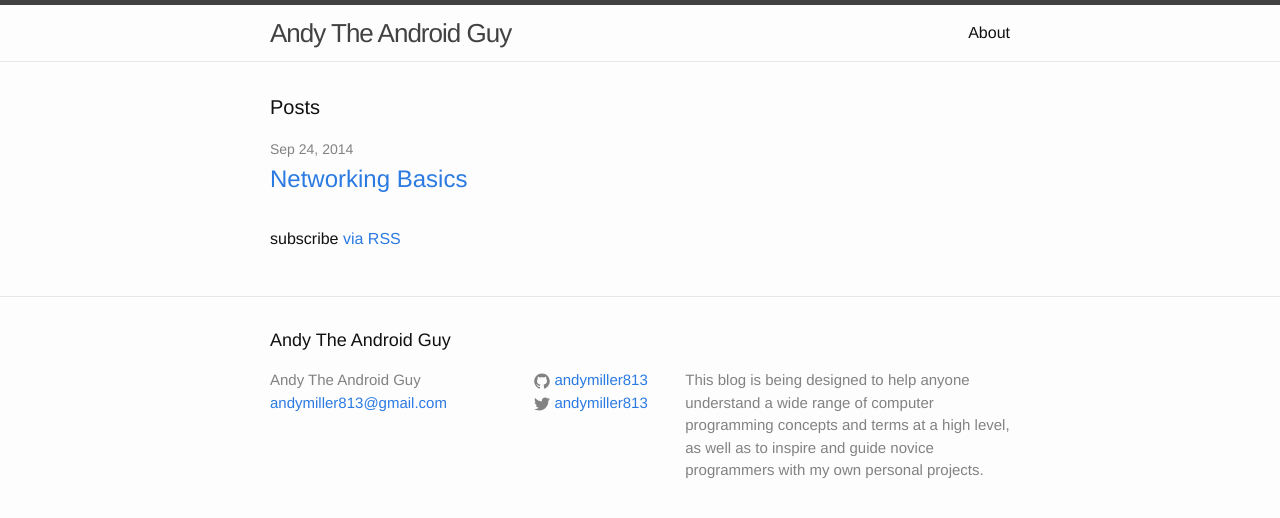
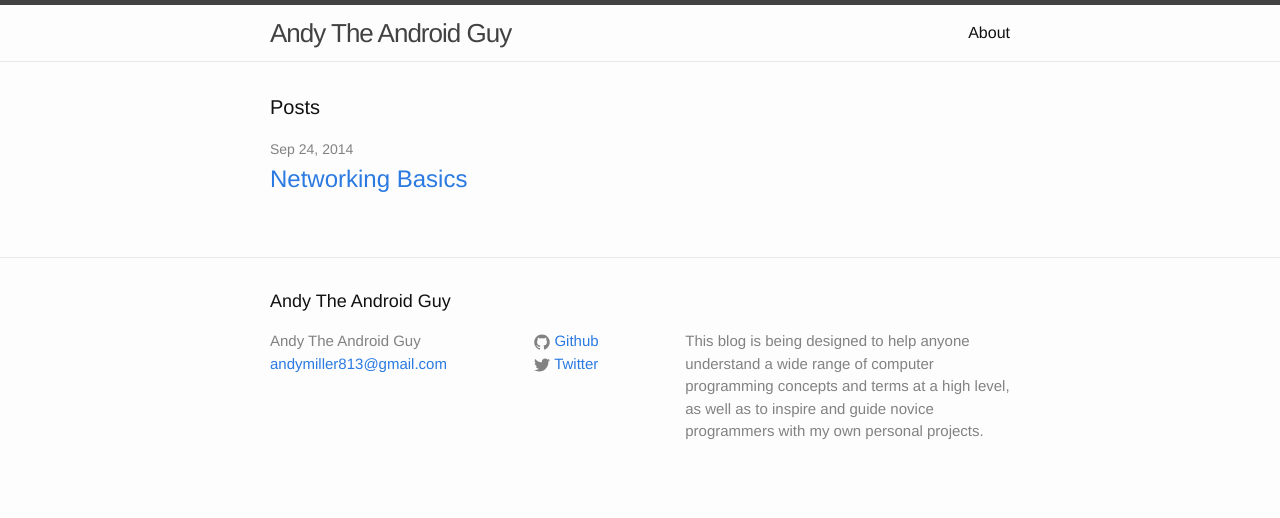
Before and after one commit to andymiller813/andymiller813.github.io, a Jekyll site: the page built from index.html, in a window 1280 px wide. Shown: the top 518 px of the page. Built offline with Jekyll 4.4.1, drawn with Linux system fonts in a browser that asks for light colours.

Commit message:
changed twitter and github links

```diff
--- a/_includes/footer.html
+++ b/_includes/footer.html
@@ -23,7 +23,7 @@
                 </svg>
               </span>
 
-              <span class="username">{{ site.github_username }}</span>
+              <span class="username">Github</span>
             </a>
           </li>
           {% endif %}
@@ -38,7 +38,7 @@
                 </svg>
               </span>
 
-              <span class="username">{{ site.twitter_username }}</span>
+              <span class="username">Twitter</span>
             </a>
           </li>
           {% endif %}
--- a/index.html
+++ b/index.html
@@ -18,6 +18,4 @@
     {% endfor %}
   </ul>
 
-  <p class="rss-subscribe">subscribe <a href="{{ "/feed.xml" | prepend: site.baseurl }}">via RSS</a></p>
-
 </div>
```
